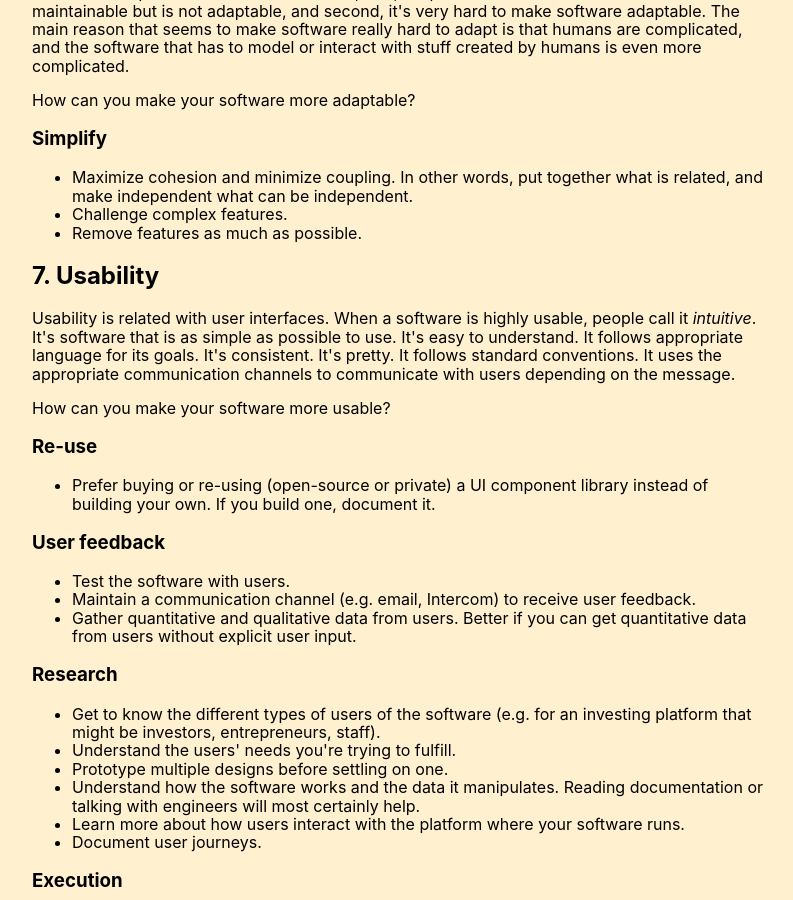
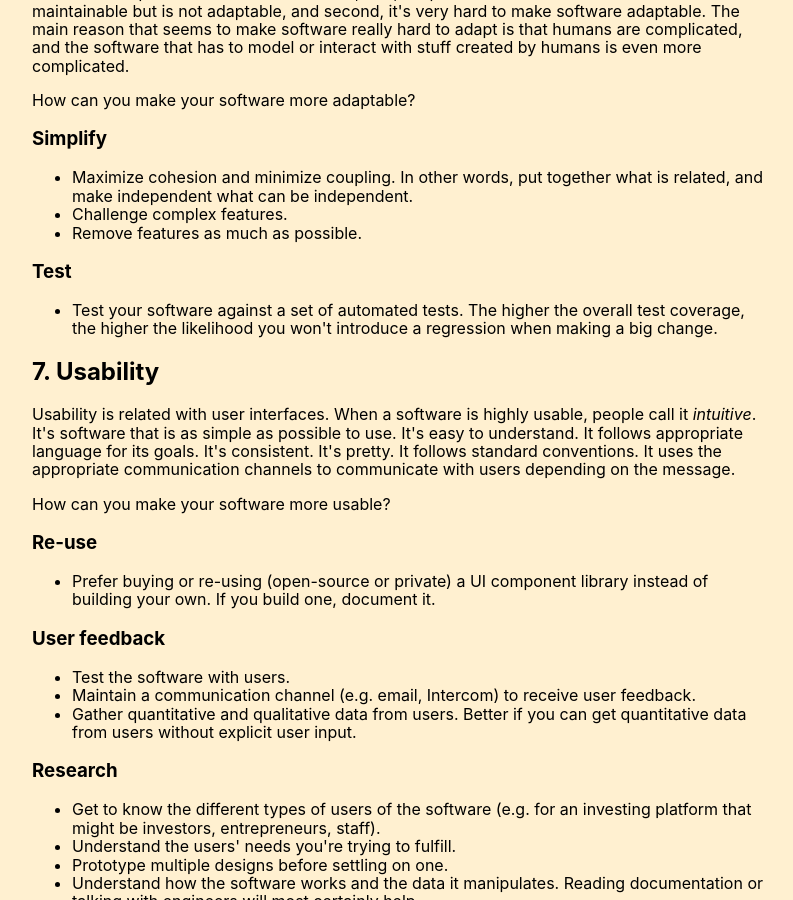
Before and after one commit to afpr252/blog, a Jekyll site: the page built from _posts/2021-04-23-software-qualities.html, in a window 1280 px wide and 900 px high, scrolled down 5565 px. Shown: the whole window, without its empty margins (240-1033 px from the left). Built offline with Jekyll 4.4.1, drawn with Linux system fonts in a browser that asks for light colours.

Commit message:
Add new suggestion to improve software adaptability

```diff
--- a/_posts/2021-04-23-software-qualities.html
+++ b/_posts/2021-04-23-software-qualities.html
@@ -330,6 +330,11 @@ permalink: software-qualities
   <li>Remove features as much as possible.</li>
 </ul>
 
+<h3>Test</h3>
+<ul>
+  <li>Test your software against a set of automated tests. The higher the overall test coverage, the higher the likelihood you won't introduce a regression when making a big change.</li>
+</ul>
+
 <h2 id="usability">7. Usability</h2>
 
 <p>
```
